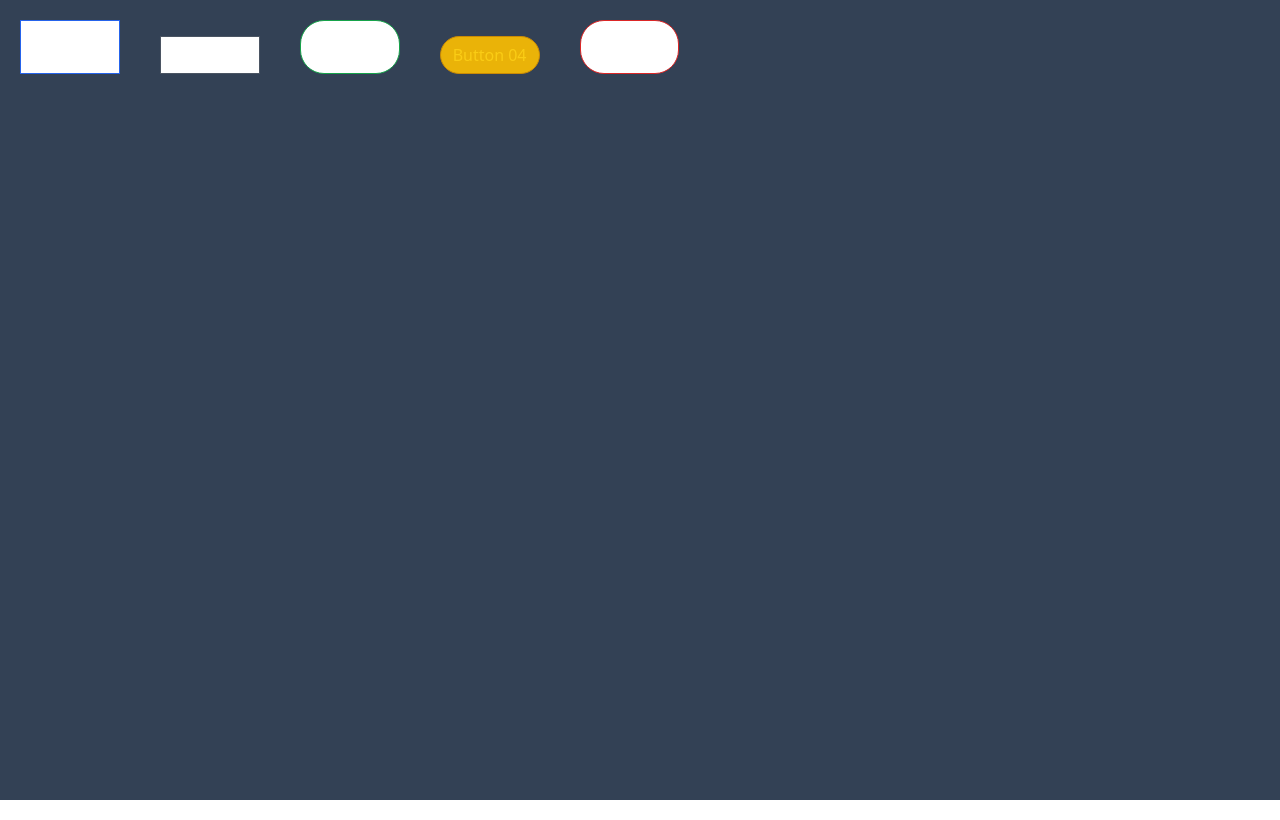
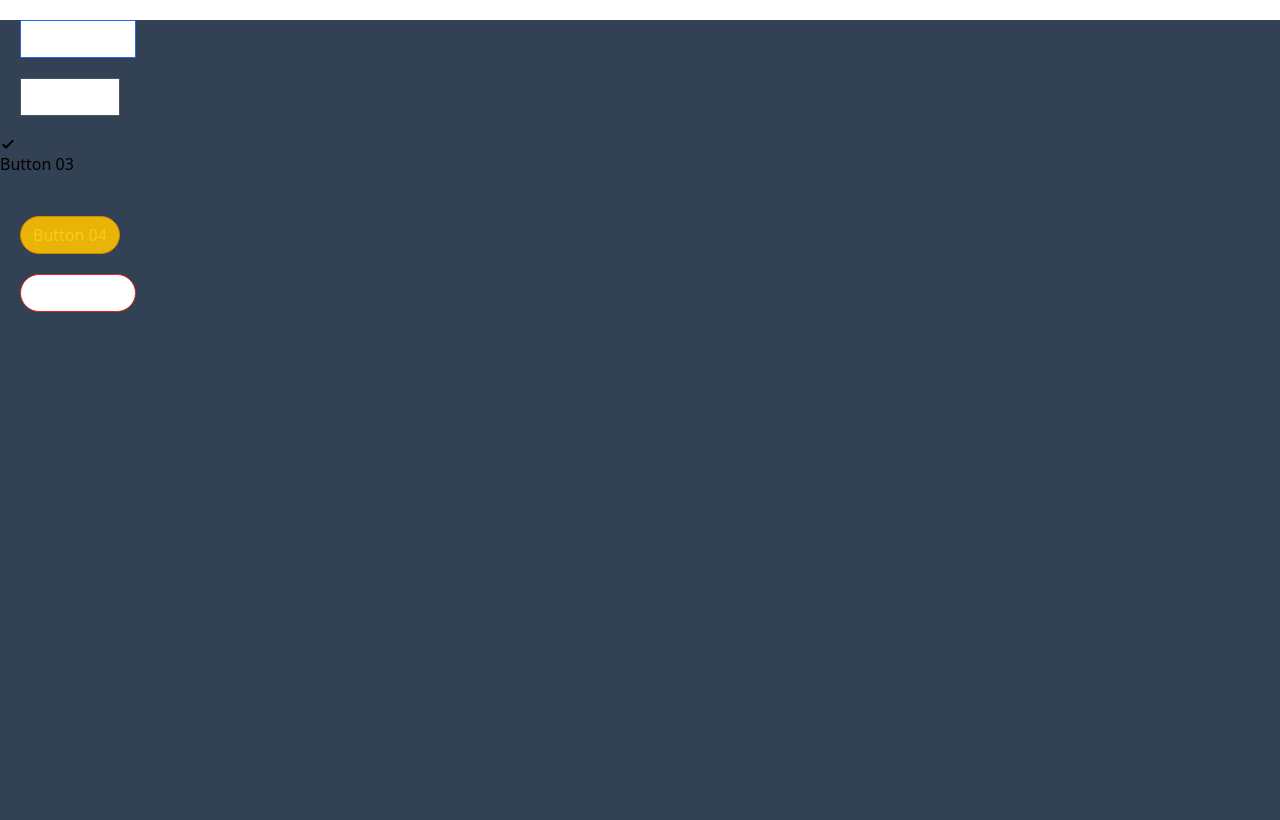
Before and after one commit to IsmayelAlam/practice_react, a React (Create React App) app in the folder react_practice008/: page / in a window 1280 px wide. Built offline with nearby package versions, Linux system fonts and the light colour scheme.

Commit message:
handle events on the button

```diff
--- a/react_practice008/src/App.js
+++ b/react_practice008/src/App.js
@@ -2,16 +2,26 @@ import Button from "./Button";
 import { GoBell, GoAlert, GoCheck } from "react-icons/go";
 
 function App() {
+  const handleClick = () => console.log("click");
+  const handleMove = () => console.log("move");
+  const handleLeave = () => console.log("leave");
+
   return (
     <div className="bg-slate-700 h-screen ">
-      <Button outline primary>
+      <Button outline primary onClick={handleClick}>
         <GoBell />
         Button 01
       </Button>
-      <Button outline secondary>
+      <Button outline secondary onMouseMove={handleMove}>
         Button 02
       </Button>
-      <Button rounded outline success>
+      <Button
+        rounded
+        outline
+        success
+        className="mb-5"
+        onMouseLeave={handleLeave}
+      >
         <GoCheck />
         Button 03
       </Button>
--- a/react_practice008/src/Button.js
+++ b/react_practice008/src/Button.js
@@ -1,4 +1,4 @@
-import className from "classnames";
+import classNames from "classnames";
 
 function Button({
   children,
@@ -9,8 +9,11 @@ function Button({
   danger,
   outline,
   rounded,
+  ...rest
 }) {
-  const classes = className("px-3 py-1.5 m-5 border", {
+  const classes = classNames(
+    `px-3 py-1.5 m-5 border flex items-center ${rest.className}`,
+    {
       "bg-blue-500 border-blue-600 text-white": primary,
       "bg-gray-500 border-gray-600 text-white": secondary,
       "bg-green-500 border-green-600 text-white": success,
@@ -23,9 +26,16 @@ function Button({
       "text-green-500": outline && success,
       "text-yellow-400": outline && warning,
       "text-red-500": outline && danger,
-  });
+    }
+  );
 
-  return <button className={classes}>{children}</button>;
+  console.log(classes);
+
+  return (
+    <button className={classes} {...rest}>
+      {children}
+    </button>
+  );
 }
 
 Button.propTypes = {
```
Lines whose indentation alone changed are shown as unchanged.
